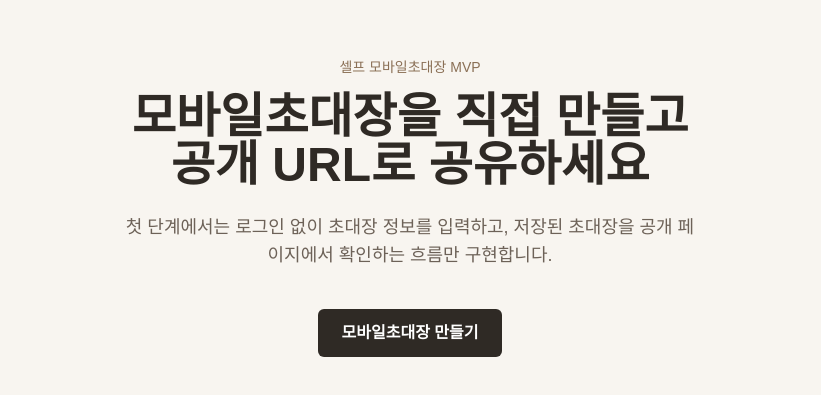
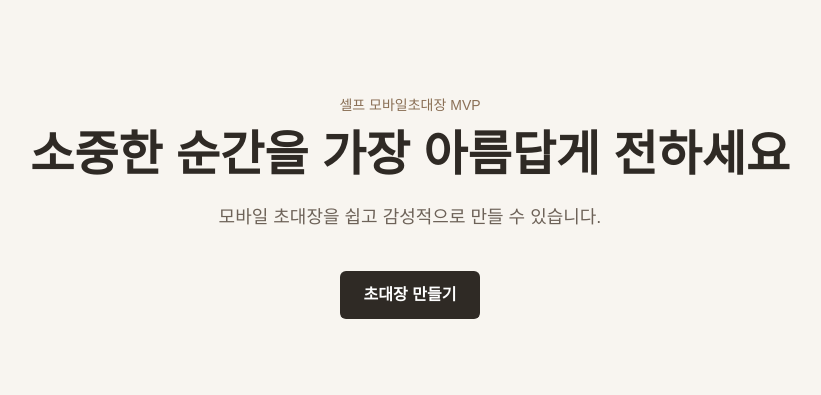
Before and after one commit to elena0802/invitation-mvp, a Next.js app: page / in a window 1280 px wide. Shown: the part 193-588 px from the top of the page, without its empty margins (230-1051 px from the left). Built offline with nearby package versions, Linux system fonts and the light colour scheme.

Commit message:
Add subdomain-specific landing pages

```diff
--- a/src/app/page.tsx
+++ b/src/app/page.tsx
@@ -1,25 +1,58 @@
 import Link from "next/link";
+import { headers } from "next/headers";
 
-export default function Home() {
+type LandingContent = {
+  eyebrow: string;
+  title: string;
+  description: string;
+  buttonText: string;
+};
+
+const INVITATION_LANDING: LandingContent = {
+  eyebrow: "셀프 모바일초대장 MVP",
+  title: "소중한 순간을 가장 아름답게 전하세요",
+  description: "모바일 초대장을 쉽고 감성적으로 만들 수 있습니다.",
+  buttonText: "초대장 만들기",
+};
+
+const THANK_YOU_LANDING: LandingContent = {
+  eyebrow: "셀프 모바일감사장 MVP",
+  title: "감사의 마음을 따뜻하게 전하세요",
+  description: "소중한 분들께 감사 인사를 남겨보세요.",
+  buttonText: "감사장 만들기",
+};
+
+function getLandingContent(host: string) {
+  const hostname = host.split(":")[0].toLowerCase();
+
+  if (hostname.startsWith("thanks.")) {
+    return THANK_YOU_LANDING;
+  }
+
+  return INVITATION_LANDING;
+}
+
+export default async function Home() {
+  const host = (await headers()).get("host") ?? "";
+  const landing = getLandingContent(host);
+
   return (
     <main className="min-h-screen bg-[#f8f5f0] px-6 py-12 text-[#2f2a25]">
       <section className="mx-auto flex min-h-[calc(100vh-6rem)] w-full max-w-3xl flex-col items-center justify-center text-center">
         <p className="mb-4 text-sm font-medium text-[#8a6f55]">
-          셀프 모바일초대장 MVP
+          {landing.eyebrow}
         </p>
         <h1 className="text-4xl font-semibold tracking-normal sm:text-5xl">
-          모바일초대장을 직접 만들고
-          <br className="hidden sm:block" /> 공개 URL로 공유하세요
+          {landing.title}
         </h1>
         <p className="mt-6 max-w-xl text-base leading-7 text-[#6d6258] sm:text-lg">
-          첫 단계에서는 로그인 없이 초대장 정보를 입력하고, 저장된 초대장을
-          공개 페이지에서 확인하는 흐름만 구현합니다.
+          {landing.description}
         </p>
         <Link
           href="/create"
           className="mt-10 inline-flex min-h-12 items-center justify-center rounded-md bg-[#2f2a25] px-6 text-base font-semibold text-white transition hover:bg-[#4a4037] focus:outline-none focus:ring-2 focus:ring-[#8a6f55] focus:ring-offset-2"
         >
-          모바일초대장 만들기
+          {landing.buttonText}
         </Link>
       </section>
     </main>
```
